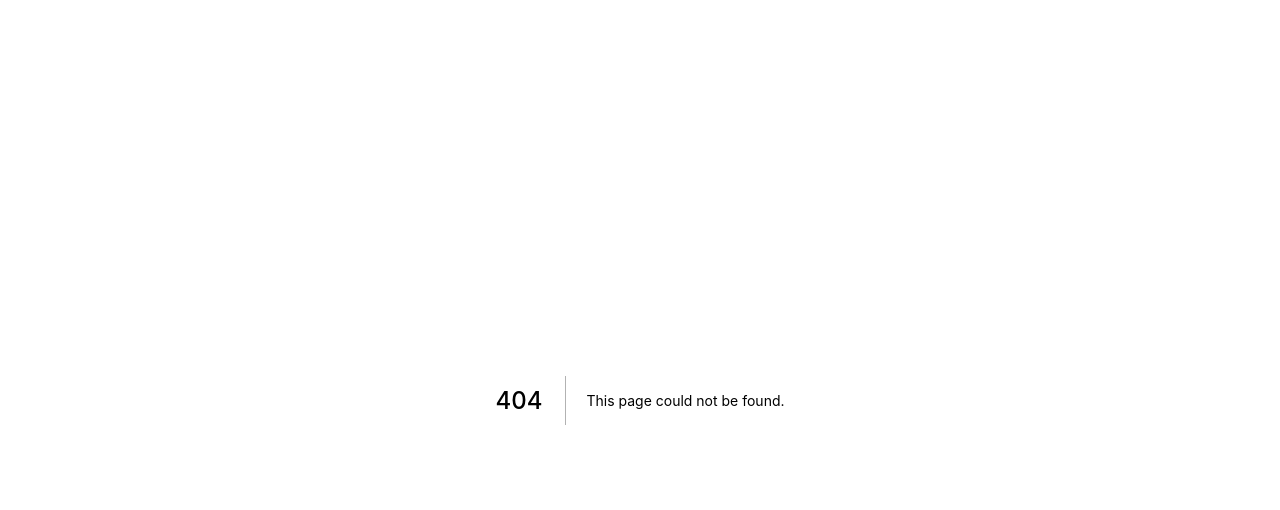
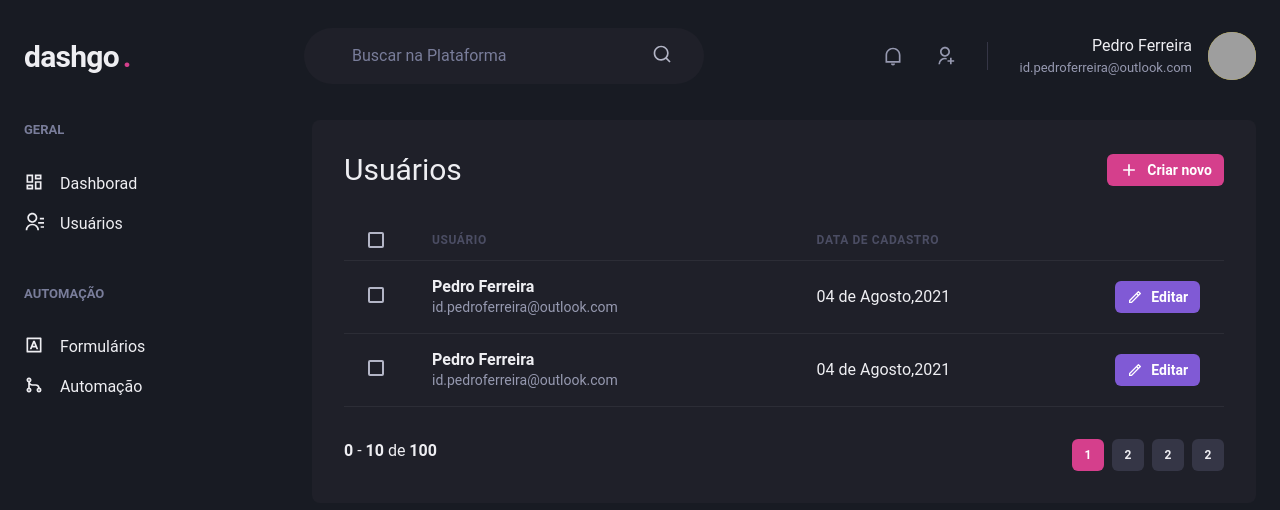
Before and after one commit to idpedro/ignite_dashgo, a Next.js app: page /users in a window 1280 px wide. Before the commit this address had no page. Shown: the top 510 px of the page. Built offline with nearby package versions, Linux system fonts and the light colour scheme; grey boxes are pictures that could not be loaded.

Commit message:
create  user page

```diff
--- /dev/null
+++ b/src/pages/users/index.tsx
@@ -0,0 +1,111 @@
+import {
+  Box,
+  Text,
+  Flex,
+  Heading,
+  Button,
+  Icon,
+  Table,
+  Thead,
+  Tbody,
+  Tr,
+  Th,
+  Td,
+  Checkbox,
+} from "@chakra-ui/react";
+import { RiAddLine, RiPencilLine } from "react-icons/ri";
+import { Header } from "../../components/Header";
+import { Pagination } from "../../components/Pagination";
+import { Sidebar } from "../../components/Sidebar";
+
+export default function UserList() {
+  return (
+    <Box>
+      <Header />
+      <Flex w="100%" my="6" maxW={1480} mx="auto" px="6">
+        <Sidebar />
+        <Box flex="1" borderRadius={8} bg="gray.800" p="8">
+          <Flex justifyContent="space-between" mb="8" align="center">
+            <Heading size="lg" fontWeight="normal">
+              Usuários
+            </Heading>
+            <Button
+              as="a"
+              size="sm"
+              fontSize="sm"
+              colorScheme="pink"
+              leftIcon={<Icon as={RiAddLine} fontSize="20" />}
+            >
+              Criar novo
+            </Button>
+          </Flex>
+          <Table colorScheme="whiteAlpha">
+            <Thead>
+              <Tr>
+                <Th px="6" color="gray.300" width="8">
+                  <Checkbox colorScheme="pink" />
+                </Th>
+                <Th>Usuário</Th>
+                <Th>Data de Cadastro</Th>
+                <Th width="8"></Th>
+              </Tr>
+            </Thead>
+            <Tbody>
+              <Tr>
+                <Td px="6">
+                  <Checkbox colorScheme="pink" />
+                </Td>
+                <Td>
+                  <Box>
+                    <Text fontWeight="bold">Pedro Ferreira</Text>
+                    <Text fontSize="sm" color="gray.300">
+                      id.pedroferreira@outlook.com
+                    </Text>
+                  </Box>
+                </Td>
+                <Td>04 de Agosto,2021</Td>
+                <Td>
+                  <Button
+                    as="a"
+                    size="sm"
+                    fontSize="sm"
+                    colorScheme="purple"
+                    leftIcon={<Icon as={RiPencilLine} fontSize="16" />}
+                  >
+                    Editar
+                  </Button>
+                </Td>
+              </Tr>
+              <Tr>
+                <Td px="6">
+                  <Checkbox colorScheme="pink" />
+                </Td>
+                <Td>
+                  <Box>
+                    <Text fontWeight="bold">Pedro Ferreira</Text>
+                    <Text fontSize="sm" color="gray.300">
+                      id.pedroferreira@outlook.com
+                    </Text>
+                  </Box>
+                </Td>
+                <Td>04 de Agosto,2021</Td>
+                <Td>
+                  <Button
+                    as="a"
+                    size="sm"
+                    fontSize="sm"
+                    colorScheme="purple"
+                    leftIcon={<Icon as={RiPencilLine} fontSize="16" />}
+                  >
+                    Editar
+                  </Button>
+                </Td>
+              </Tr>
+            </Tbody>
+          </Table>
+          <Pagination />
+        </Box>
+      </Flex>
+    </Box>
+  );
+}
```
